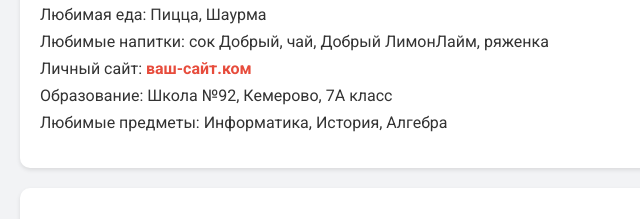
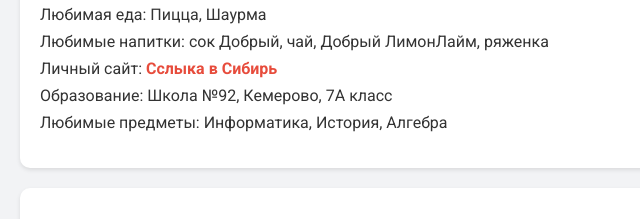
Before and after one commit to KMS1437/kms1437.github.io, a plain HTML site: page index.html in a window 1280 px wide. Shown: the part 766-985 px from the top of the page, 0-640 px from the left. Drawn offline with Linux system fonts and the light colour scheme.

Commit message:
Update index.html

```diff
--- a/index.html
+++ b/index.html
@@ -100,7 +100,7 @@
             <li>Родители: Татьяна и Сергей</li>
             <li>Любимая еда: Пицца, Шаурма</li>
             <li>Любимые напитки: сок Добрый, чай, Добрый ЛимонЛайм, ряженка</li>
-            <li>Личный сайт: <a href="#" style="color: #e74c3c;">ваш-сайт.ком</a></li>
+            <li>Личный сайт: <a href="https://kms1437.github.io/" style="color: #e74c3c;">Сслыка в Сибирь</a></li>
             <li>Образование: Школа №92, Кемерово, 7А класс</li>
             <li>Любимые предметы: Информатика, История, Алгебра</li>
         </ul>
```
